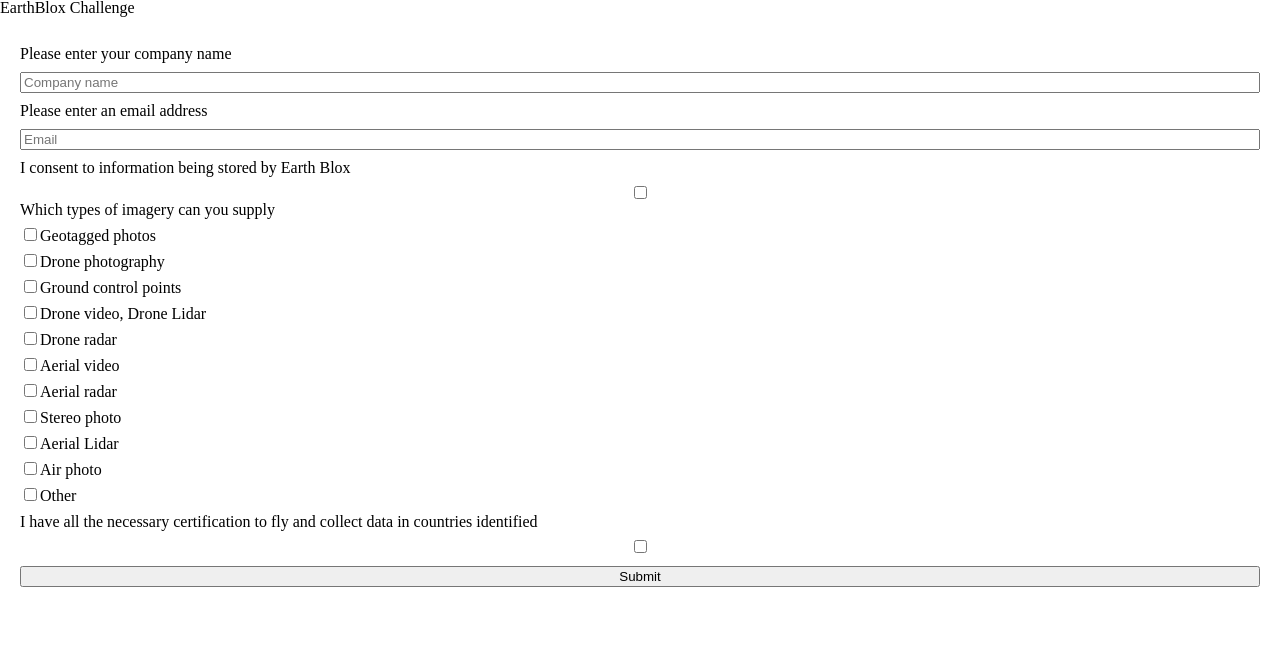
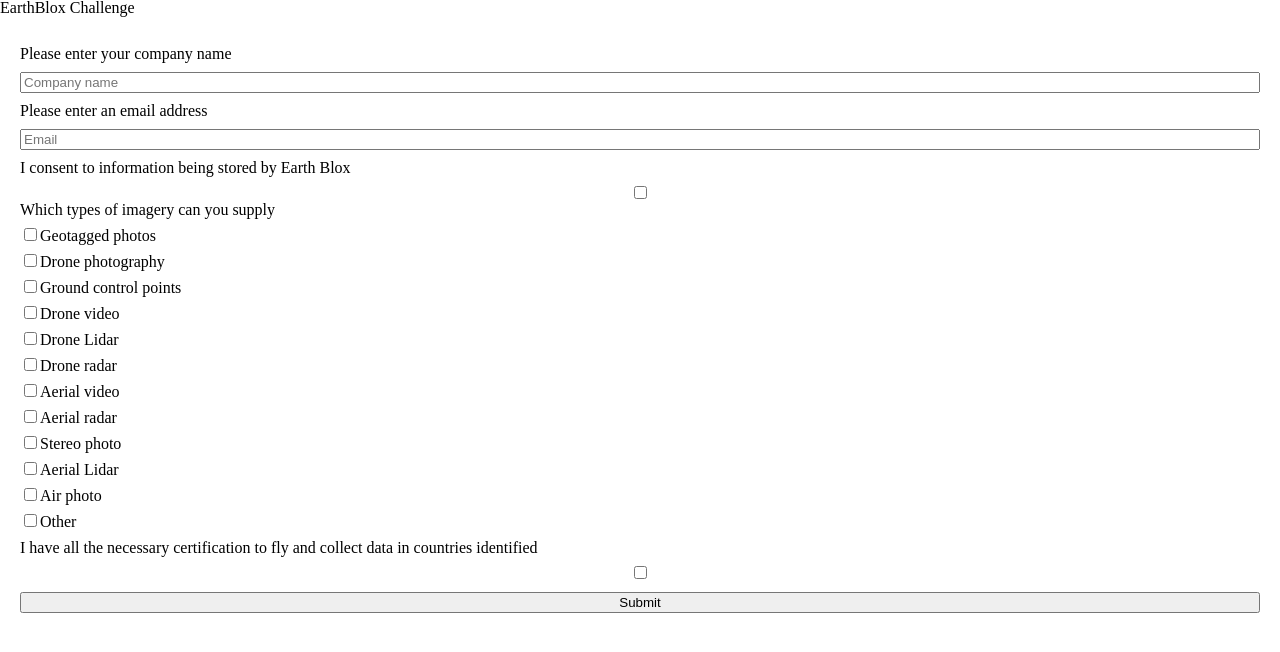
Before and after one commit to maria-nita/react-firebase-form-app, a React (Create React App) app: page / in a window 1280 px wide. Shown: the top 652 px of the page. Built offline with nearby package versions, Linux system fonts and the light colour scheme.

Commit message:
changing the data types supplied array, and how the app handles it

```diff
--- a/src/App.js
+++ b/src/App.js
@@ -10,7 +10,8 @@
         company: '',
         email: '',
         otherDataType: '',
-        otherData: [],
+        typesOfData: [],
+        otherTypes: [],
         showOtherInputField: false,
         formDetails: [
             {
@@ -20,14 +21,102 @@
                 fieldType: "text",
                 fieldPlaceholder: "Company name"
             }
+        ],
+        dataTypes: [
+            {
+                id: 1,
+                title: "Geotagged photos",
+                code: "geotagged-photos",
+                isChecked: false
+            },
+            {
+                id: 2,
+                title: "Drone photography",
+                code: "drone-photography",
+                isChecked: false
+            },
+            {
+                id: 3,
+                title: "Ground control points",
+                code: "ground-control-points",
+                isChecked: false
+            },
+            {
+                id: 4,
+                title: "Drone video",
+                code: "drone-video",
+                isChecked: false
+            },
+            {
+                id: 5,
+                title: "Drone Lidar",
+                code: "drone-lidar",
+                isChecked: false
+            },
+            {
+                id: 6,
+                title: "Drone radar",
+                code: "drone-radar",
+                isChecked: false
+            },
+            {
+                id: 7,
+                title: "Aerial video",
+                code: "aerial-video",
+                isChecked: false
+            },
+            {
+                id: 8,
+                title: "Aerial radar",
+                code: "aerial-radar",
+                isChecked: false
+            },
+            {
+                id: 9,
+                title: "Stereo photo",
+                code: "stereo-photo",
+                isChecked: false
+            },
+            {
+                id: 10,
+                title: "Aerial Lidar",
+                code: "aerial-lidar",
+                isChecked: false
+            },
+            {
+                id: 11,
+                title: "Air photo",
+                code: "air-photo",
+                isChecked: false
+            },
+            {
+                id: 12,
+                title: "Other",
+                code: "other",
+                isChecked: false
+            }
         ]
     }
-    handleOtherCheckbox(value) {
+    handleCheckbox(value, id) {
         if (value === 'Other') {
             this.setState({
                 showOtherInputField: !this.state.showOtherInputField
             });
+        } else {
+            this.setState({
+                typesOfData: [...this.state.typesOfData, value]
+            });
         }
+        this.setState({
+            dataTypes: this.state.dataTypes.map(
+                dataType => {
+                    if (dataType.id === id) {
+                        dataType.isChecked = !dataType.isChecked
+                    }
+                    return dataType;
+                }
+            )
+        });
     }
     handleTextChange(e) {
         this.setState({
@@ -39,7 +128,8 @@
         const submissionRef = firebase.database().ref('submissions');
         const entry = {
             company: this.state.company,
-            email: this.state.email
+            email: this.state.email,
+            dataTypesSupplied: this.state.typesOfData
         }
         submissionRef.push(entry).then(() => {
             this.setState({
@@ -53,12 +143,12 @@
     handleAddType(e) {
         const newDataType = this.state.otherDataType;
         this.setState({
-            otherData: [...this.state.otherData, newDataType],
+            typesOfData: [...this.state.typesOfData, newDataType],
+            otherTypes: [...this.state.otherTypes, newDataType],
             otherDataType: ''
         });
     }
     render() {
-        const dataTypes = ["Geotagged photos", "Drone photography", "Ground control points", "Drone video, Drone Lidar", "Drone radar", "Aerial video", "Aerial radar", "Stereo photo", "Aerial Lidar", "Air photo", "Other"];
         let otherDataField;
         if (this.state.showOtherInputField) {
             otherDataField = <div className="field-group">
@@ -90,18 +180,17 @@
                         </div>
                         <fieldset className="field-group">
                             <legend>Which types of imagery can you supply</legend>
-                            {dataTypes.map((type) => {
-                                const typeCode = type.split(" ").join("-").toLowerCase();
+                            {this.state.dataTypes.map((type) => {
                                 return (
-                                    <div>
-                                        <input onChange={this.handleOtherCheckbox.bind(this, type)} type="checkbox" id={typeCode} name="dataTypes" value={type} />
-                                        <label for={typeCode}>{type}</label>
+                                    <div key={type.id}>
+                                        <input onChange={this.handleCheckbox.bind(this, type.title, type.id)} type="checkbox" id={type.code} name="dataTypes" value={type.title} checked={type.isChecked} />
+                                        <label for={type.code}>{type.title}</label>
                                     </div>
                                 )
                             })}
                         </fieldset>
                         {otherDataField}
-                        {this.state.otherData.map((data) => {
+                        {this.state.otherTypes.map((data) => {
                             return (
                                 <p>{data}</p>
                             )
```
